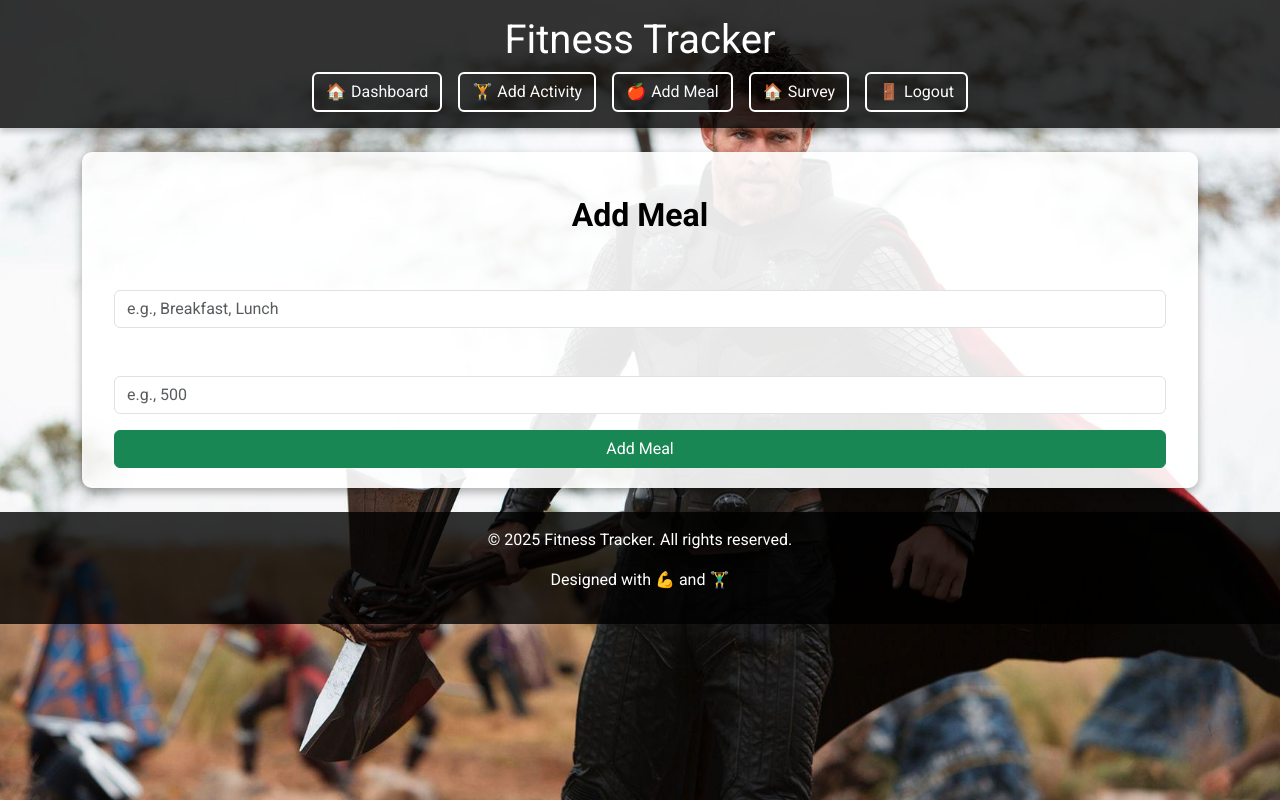
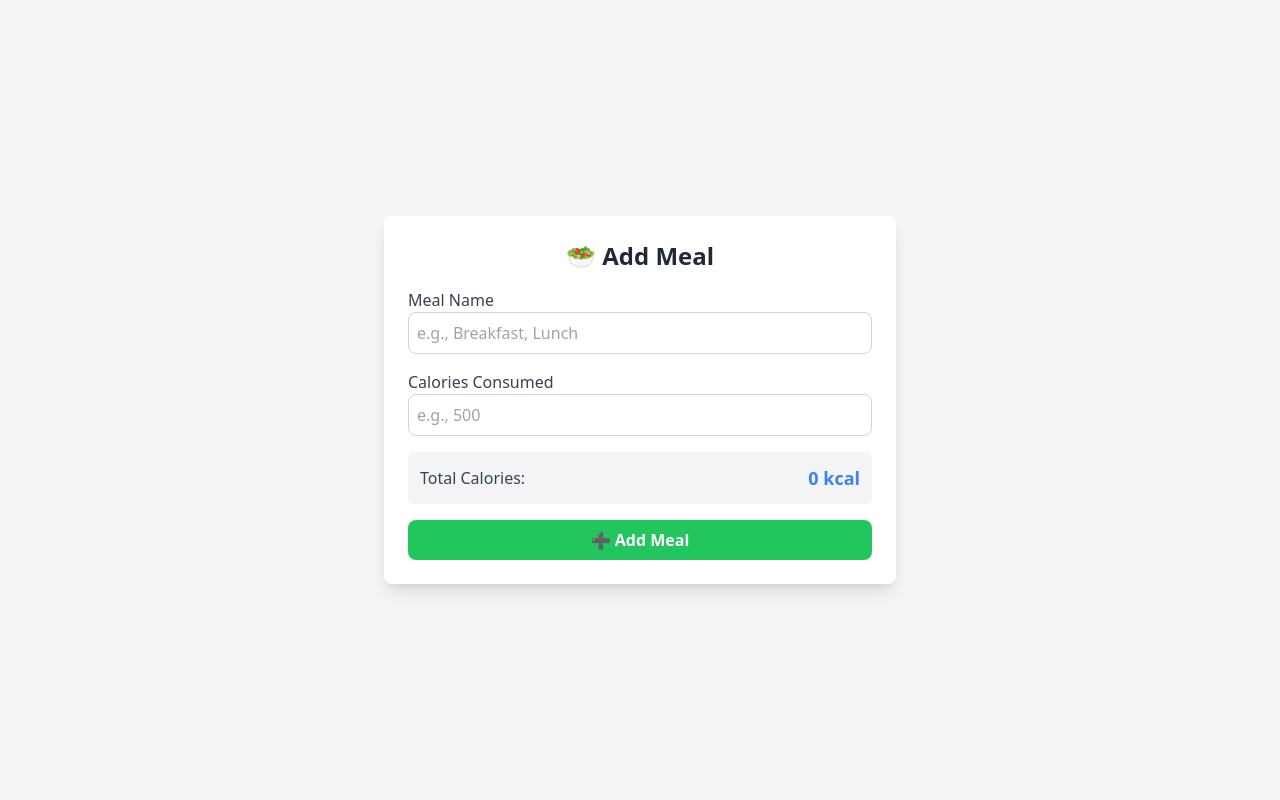
Before and after one commit to krishna959/Tracker, a Django app: page /tracker/add-meal/ in a window 1280 px wide. Run offline with Django 5.2, Linux system fonts and the light colour scheme; a user stored in the database is signed in; some libraries are stand-ins or nearby versions.

Commit message:
Update add_meal.html

```diff
--- a/templates/tracker/add_meal.html
+++ b/templates/tracker/add_meal.html
@@ -1,36 +1,94 @@
-{% extends 'base.html' %}
-{% block content %}
-<div class="container">
-    <h2 class="my-4 text-center" style="color: black; font-weight: bold;">Add Meal</h2>
-    <form method="post" class="needs-validation" novalidate>
+<!DOCTYPE html>
+<html lang="en">
+<head>
+    <meta charset="UTF-8">
+    <meta name="viewport" content="width=device-width, initial-scale=1.0">
+    <title>Fitness Dashboard</title>
+    <script src="https://cdn.jsdelivr.net/npm/chart.js"></script>
+    <script src="https://cdn.tailwindcss.com"></script>
+</head>
+<body class="bg-gray-100 flex justify-center items-center min-h-screen">
+    <div class="bg-white p-6 rounded-lg shadow-lg w-full max-w-lg">
+        <h2 class="text-center text-2xl font-bold text-gray-800 mb-4">🥗 Add Meal</h2>
+
+        <form method="post" id="mealForm" class="space-y-4">
             {% csrf_token %}
-        <div class="mb-3">
-            <label for="meal_name" class="form-label">Meal Name</label>
-            <input type="text" class="form-control" id="meal_name" name="meal_name" placeholder="e.g., Breakfast, Lunch" required>
-            <div class="invalid-feedback">Please enter a meal name.</div>
+
+            <!-- Meal Name -->
+            <div>
+                <label for="meal_name" class="block font-medium text-gray-700">Meal Name</label>
+                <input type="text" id="meal_name" name="meal_name" placeholder="e.g., Breakfast, Lunch"
+                    class="w-full p-2 border border-gray-300 rounded-lg focus:ring-2 focus:ring-blue-400 focus:border-blue-400"
+                    required>
+                <p id="mealError" class="text-red-500 text-sm hidden">⚠ Please enter a meal name.</p>
             </div>
-        <div class="mb-3">
-            <label for="calories_consumed" class="form-label">Calories Consumed</label>
-            <input type="number" class="form-control" id="calories_consumed" name="calories_consumed" placeholder="e.g., 500" required>
-            <div class="invalid-feedback">Please enter the calories consumed.</div>
+
+            <!-- Calories Consumed -->
+            <div>
+                <label for="calories_consumed" class="block font-medium text-gray-700">Calories Consumed</label>
+                <input type="number" id="calories_consumed" name="calories_consumed" placeholder="e.g., 500"
+                    class="w-full p-2 border border-gray-300 rounded-lg focus:ring-2 focus:ring-blue-400 focus:border-blue-400"
+                    required>
+                <p id="caloriesError" class="text-red-500 text-sm hidden">⚠ Please enter a valid calorie amount.</p>
             </div>
-        <button type="submit" class="btn btn-success w-100">Add Meal</button>
+
+            <!-- Live Calories Counter -->
+            <div class="bg-gray-100 p-3 rounded-md flex justify-between items-center">
+                <span class="text-gray-700">Total Calories:</span>
+                <span id="caloriesCount" class="text-lg font-semibold text-blue-500">0 kcal</span>
+            </div>
+
+            <!-- Submit Button -->
+            <button type="submit" class="w-full bg-green-500 hover:bg-green-600 text-white font-semibold py-2 rounded-lg transition duration-200">
+                ➕ Add Meal
+            </button>
         </form>
     </div>
+
+    <!-- JavaScript for Real-time Validation & Calories Counter -->
     <script>
-    // Enable client-side validation
-    (function () {
-        'use strict';
-        const forms = document.querySelectorAll('.needs-validation');
-        Array.from(forms).forEach(form => {
-            form.addEventListener('submit', event => {
-                if (!form.checkValidity()) {
+        document.addEventListener("DOMContentLoaded", function () {
+            const mealForm = document.getElementById("mealForm");
+            const mealInput = document.getElementById("meal_name");
+            const caloriesInput = document.getElementById("calories_consumed");
+            const caloriesCount = document.getElementById("caloriesCount");
+            const mealError = document.getElementById("mealError");
+            const caloriesError = document.getElementById("caloriesError");
+
+            // Live Calories Counter
+            caloriesInput.addEventListener("input", function () {
+                const value = this.value;
+                caloriesCount.textContent = value ? `${value} kcal` : "0 kcal";
+            });
+
+            // Real-time Validation
+            mealInput.addEventListener("input", function () {
+                mealError.classList.toggle("hidden", this.value.trim() !== "");
+            });
+
+            caloriesInput.addEventListener("input", function () {
+                caloriesError.classList.toggle("hidden", this.value.trim() !== "" && !isNaN(this.value) && this.value > 0);
+            });
+
+            // Form Submission Validation
+            mealForm.addEventListener("submit", function (event) {
+                let valid = true;
+
+                if (!mealInput.value.trim()) {
+                    mealError.classList.remove("hidden");
+                    valid = false;
+                }
+
+                if (!caloriesInput.value.trim() || isNaN(caloriesInput.value) || caloriesInput.value <= 0) {
+                    caloriesError.classList.remove("hidden");
+                    valid = false;
+                }
+
+                if (!valid) {
                     event.preventDefault();
-                    event.stopPropagation();
                 }
-                form.classList.add('was-validated');
-            }, false);
             });
-    })();
+        });
     </script>
-{% endblock %}
+</body>
+</html>
```
Lines whose indentation alone changed are shown as unchanged.
